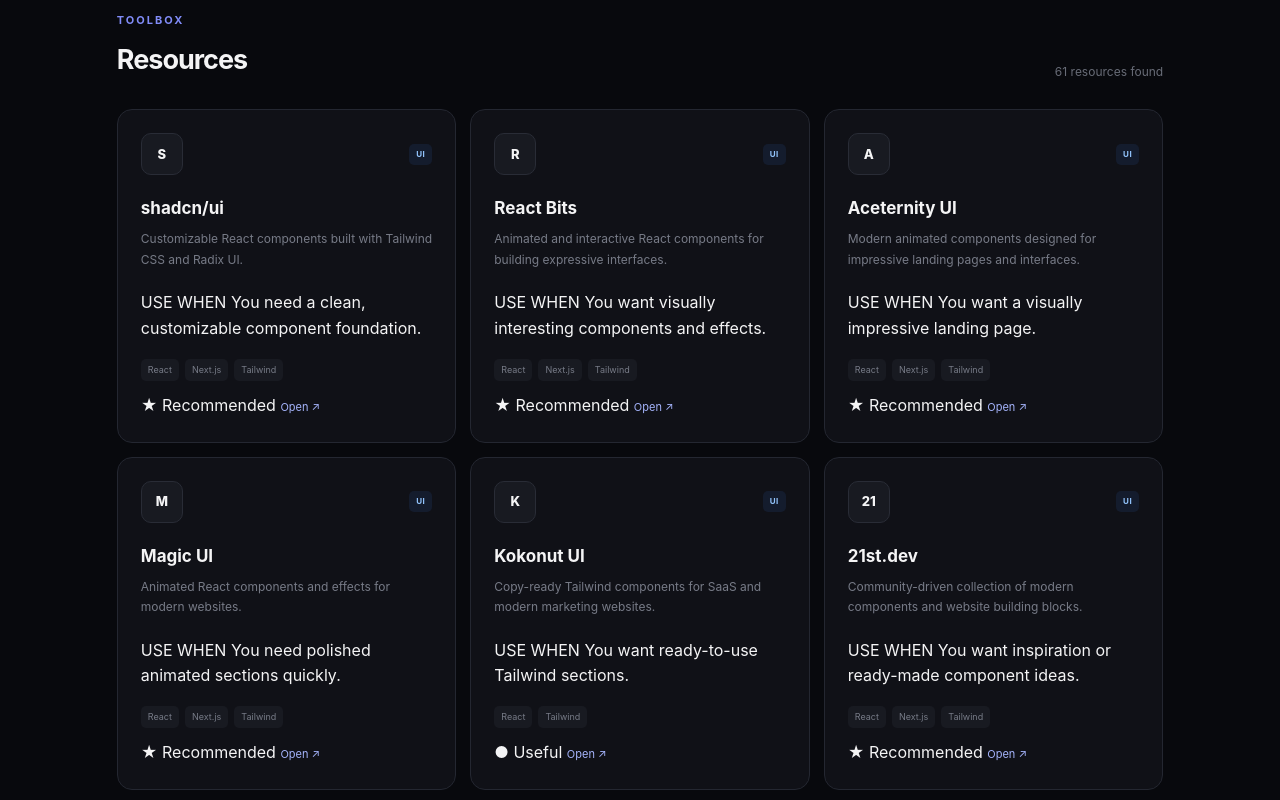
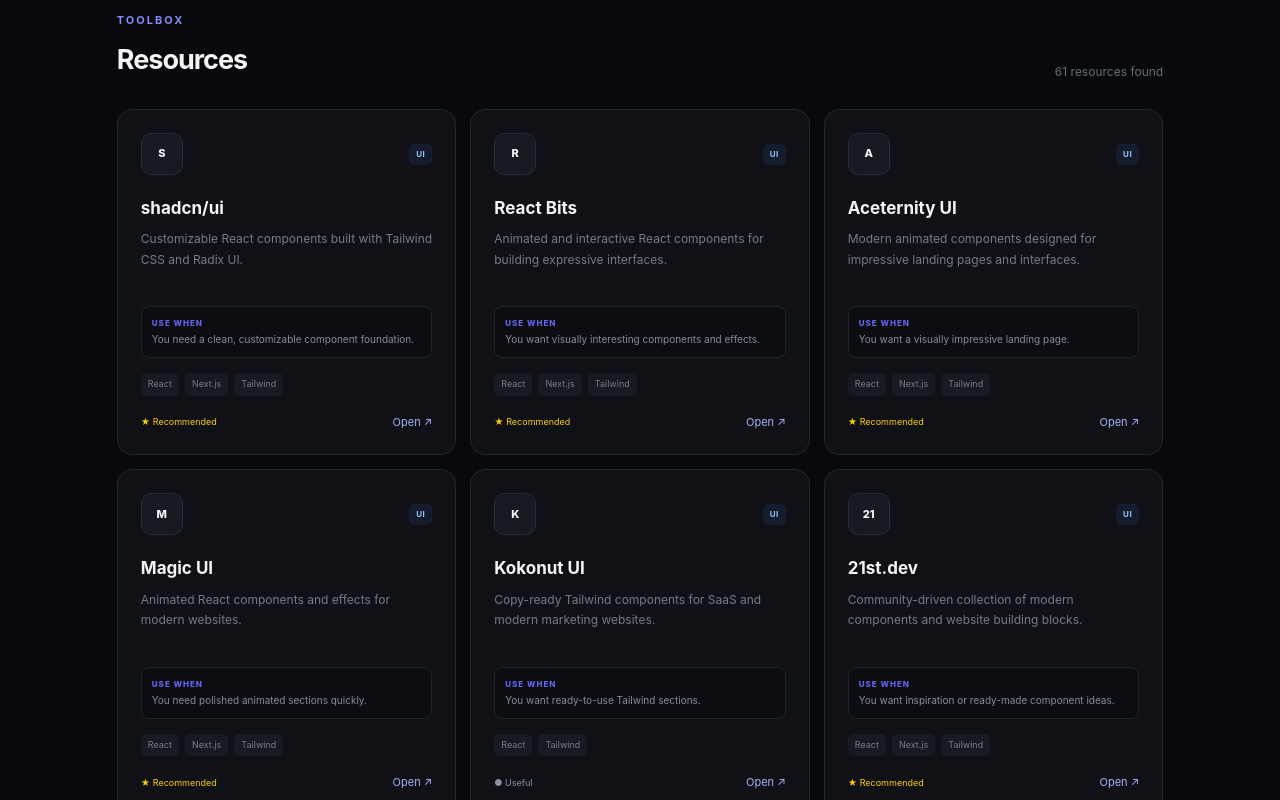
Before and after one commit to saivallabha37/quick-links, a plain HTML site: page index.html in a window 1280 px wide. Shown: the part 1260-2060 px from the top of the page. Drawn offline with Linux system fonts and the light colour scheme.

Commit message:
Clean up and reorganize style.css
Refactor CSS for better readability and organization.

```diff
--- a/style.css
+++ b/style.css
@@ -1,10 +1,6 @@
 /* =====================================================
    QUICK LINKS
-   Developer Toolbox
 ===================================================== */
-
-
-/* ================= RESET ================= */
 
 * {
     margin: 0;
@@ -38,9 +34,11 @@
 /* ================= BACKGROUND ================= */
 
 body::before {
+
     content: "";
 
     position: fixed;
+
     inset: 0;
 
     pointer-events: none;
@@ -70,16 +68,20 @@
     padding: 0 6%;
 
     display: flex;
+
     align-items: center;
+
     justify-content: space-between;
 
     border-bottom: 1px solid #1d1f27;
 
-    background: rgba(8, 9, 13, 0.85);
+    background:
+        rgba(8, 9, 13, 0.85);
 
     backdrop-filter: blur(16px);
 
     position: sticky;
+
     top: 0;
 
     z-index: 100;
@@ -89,7 +91,9 @@
 .brand {
 
     display: flex;
+
     align-items: center;
+
     gap: 12px;
 }
 
@@ -100,6 +104,7 @@
     height: 38px;
 
     display: grid;
+
     place-items: center;
 
     border-radius: 10px;
@@ -115,6 +120,7 @@
 .brand h1 {
 
     font-size: 17px;
+
     font-weight: 700;
 
     letter-spacing: -0.3px;
@@ -134,6 +140,7 @@
 .header-right {
 
     display: flex;
+
     align-items: center;
 
     gap: 8px;
@@ -193,7 +200,8 @@
 
     margin-top: 15px;
 
-    font-size: clamp(48px, 7vw, 82px);
+    font-size:
+        clamp(48px, 7vw, 82px);
 
     line-height: 0.98;
 
@@ -238,6 +246,7 @@
     height: 58px;
 
     display: flex;
+
     align-items: center;
 
     gap: 12px;
@@ -259,7 +268,8 @@
     border-color: #6366f1;
 
     box-shadow:
-        0 0 0 3px rgba(99, 102, 241, 0.10);
+        0 0 0 3px
+        rgba(99, 102, 241, 0.10);
 }
 
 
@@ -276,6 +286,7 @@
     flex: 1;
 
     border: none;
+
     outline: none;
 
     background: transparent;
@@ -307,6 +318,8 @@
     font-size: 10px;
 }
 
+
+/* ================= FILTERS ================= */
 
 .filters {
 
@@ -450,6 +463,7 @@
     position: absolute;
 
     right: 20px;
+
     top: 18px;
 
     color: #343742;
@@ -463,9 +477,11 @@
 .workflow-icon {
 
     width: 44px;
+
     height: 44px;
 
     display: grid;
+
     place-items: center;
 
     background: #181a22;
@@ -526,7 +542,7 @@
 }
 
 
-/* ================= TOOLS ================= */
+/* ================= TOOL GRID ================= */
 
 .tools-grid {
 
@@ -538,6 +554,8 @@
     gap: 14px;
 }
 
+
+/* ================= TOOL CARD ================= */
 
 .tool-card {
 
@@ -553,8 +571,7 @@
 
     transition:
         transform 0.25s,
-        border-color 0.25s,
-        opacity 0.2s;
+        border-color 0.25s;
 }
 
 
@@ -563,12 +580,6 @@
     transform: translateY(-4px);
 
     border-color: #464a57;
-}
-
-
-.tool-card.hidden {
-
-    display: none;
 }
 
 
@@ -587,9 +598,11 @@
 .tool-logo {
 
     width: 42px;
+
     height: 42px;
 
     display: grid;
+
     place-items: center;
 
     border-radius: 10px;
@@ -598,7 +611,7 @@
 
     border: 1px solid #292c36;
 
-    font-size: 13px;
+    font-size: 11px;
 
     font-weight: 800;
 }
@@ -621,49 +634,63 @@
 .tag.blue {
 
     color: #93c5fd;
-    background: rgba(59, 130, 246, 0.1);
+
+    background:
+        rgba(59, 130, 246, 0.1);
 }
 
 
 .tag.purple {
 
     color: #c4b5fd;
-    background: rgba(139, 92, 246, 0.1);
+
+    background:
+        rgba(139, 92, 246, 0.1);
 }
 
 
 .tag.orange {
 
     color: #fdba74;
-    background: rgba(249, 115, 22, 0.1);
+
+    background:
+        rgba(249, 115, 22, 0.1);
 }
 
 
 .tag.green {
 
     color: #86efac;
-    background: rgba(34, 197, 94, 0.1);
+
+    background:
+        rgba(34, 197, 94, 0.1);
 }
 
 
 .tag.cyan {
 
     color: #67e8f9;
-    background: rgba(6, 182, 212, 0.1);
+
+    background:
+        rgba(6, 182, 212, 0.1);
 }
 
 
 .tag.pink {
 
     color: #f9a8d4;
-    background: rgba(236, 72, 153, 0.1);
+
+    background:
+        rgba(236, 72, 153, 0.1);
 }
 
 
 .tag.yellow {
 
     color: #fde68a;
-    background: rgba(234, 179, 8, 0.1);
+
+    background:
+        rgba(234, 179, 8, 0.1);
 }
 
 
@@ -675,7 +702,7 @@
 }
 
 
-.tool-card p {
+.tool-card > p {
 
     color: #777b87;
 
@@ -687,13 +714,55 @@
 }
 
 
+/* ================= USE WHEN ================= */
+
+.use-when {
+
+    margin-top: 16px;
+
+    padding: 10px;
+
+    border-radius: 8px;
+
+    background: #0c0d12;
+
+    border: 1px solid #20232c;
+
+    color: #898d98;
+
+    font-size: 10px;
+
+    line-height: 1.5;
+}
+
+
+.use-when span {
+
+    display: block;
+
+    color: #6366f1;
+
+    font-size: 8px;
+
+    font-weight: 800;
+
+    letter-spacing: 1px;
+
+    margin-bottom: 3px;
+}
+
+
+/* ================= TOOL META ================= */
+
 .tool-meta {
 
     display: flex;
 
     gap: 6px;
 
-    margin-top: 17px;
+    flex-wrap: wrap;
+
+    margin-top: 15px;
 }
 
 
@@ -711,11 +780,45 @@
 }
 
 
-.tool-link {
+/* ================= CARD BOTTOM ================= */
 
-    display: inline-block;
+.card-bottom {
+
+    display: flex;
+
+    align-items: center;
+
+    justify-content: space-between;
 
     margin-top: 18px;
+}
+
+
+.priority {
+
+    font-size: 9px;
+}
+
+
+.priority-high {
+
+    color: #facc15;
+}
+
+
+.priority-medium {
+
+    color: #8b93a5;
+}
+
+
+.priority-low {
+
+    color: #555a67;
+}
+
+
+.tool-link {
 
     color: #a5b4fc;
 
```
